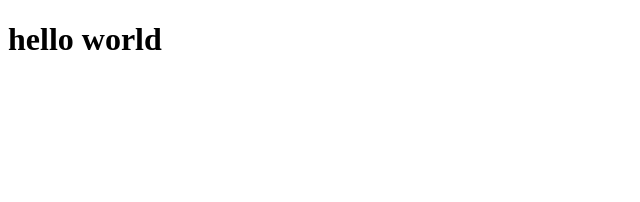
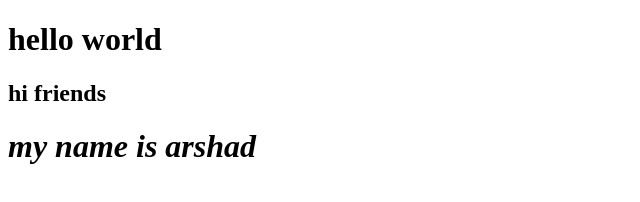
Before and after one commit to arshadmuhd/sample-git-learning, a plain HTML site: page index.html in a window 1280 px wide. Shown: the whole page, without its empty margins (0-640 px from the left). Drawn offline with Linux system fonts and the light colour scheme.

Commit message:
added a some messages

```diff
--- a/index.html
+++ b/index.html
@@ -8,5 +8,7 @@
 </head>
 <body>
     <h1>hello world</h1>
+    <h2>hi friends</h2>
+    <b><h1><i>my name is arshad</i></h1></b>
 </body>
 </html>
```
